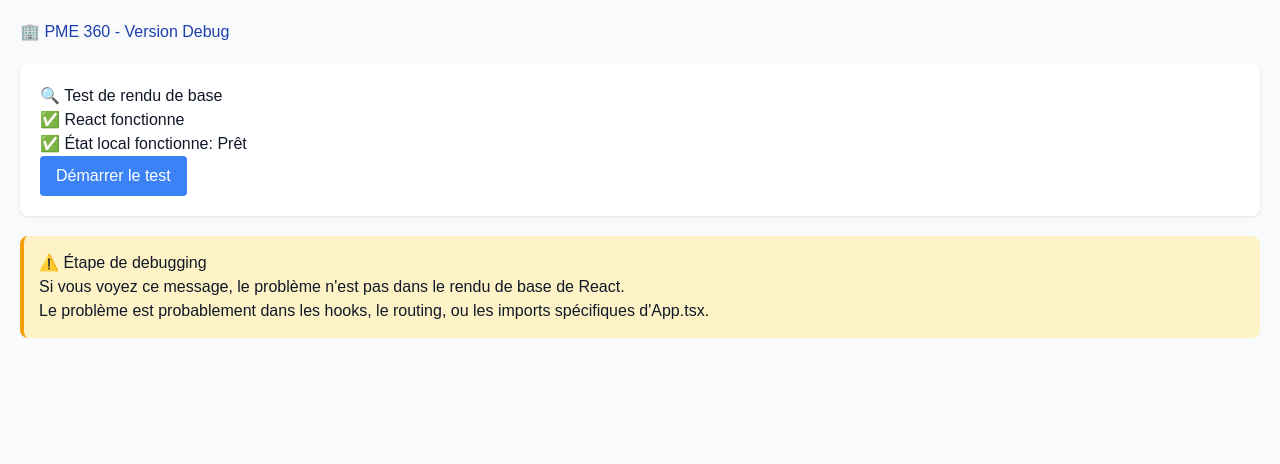
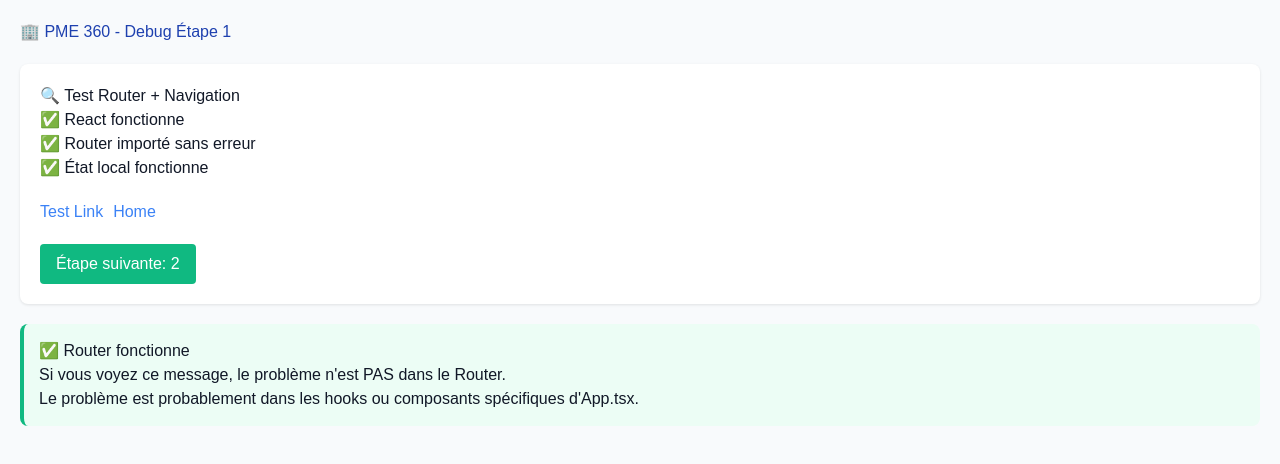
Before and after one commit to jbedje/pme-360, a React (Vite) app in the folder pme-360-frontend/: page / in a window 1280 px wide. Shown: the top 464 px of the page. Built offline with nearby package versions, Linux system fonts and the light colour scheme.

Commit message:
Test Router imports in AppDebug

```diff
--- a/pme-360-frontend/src/AppDebug.tsx
+++ b/pme-360-frontend/src/AppDebug.tsx
@@ -1,13 +1,15 @@
 import React, { useState } from 'react';
+import { BrowserRouter as Router, Routes, Route, Link } from 'react-router-dom';
 
-// Version minimale d'App.tsx pour debugging
+// Test étape 1: Router + imports de base
 function AppDebug() {
-  console.log('AppDebug is rendering');
+  console.log('AppDebug is rendering with Router');
 
-  const [isLoading, setIsLoading] = useState(false);
+  const [step, setStep] = useState(1);
 
   try {
     return (
+      <Router>
         <div style={{
           padding: '20px',
           fontFamily: 'Arial, sans-serif',
@@ -15,7 +17,7 @@ function AppDebug() {
           minHeight: '100vh'
         }}>
           <h1 style={{ color: '#1e40af', marginBottom: '20px' }}>
-          🏢 PME 360 - Version Debug
+            🏢 PME 360 - Debug Étape {step}
           </h1>
 
           <div style={{
@@ -25,42 +27,68 @@ function AppDebug() {
             boxShadow: '0 1px 3px rgba(0, 0, 0, 0.1)',
             marginBottom: '20px'
           }}>
-          <h2>🔍 Test de rendu de base</h2>
+            <h2>🔍 Test Router + Navigation</h2>
             <p>✅ React fonctionne</p>
-          <p>✅ État local fonctionne: {isLoading ? 'Chargement...' : 'Prêt'}</p>
+            <p>✅ Router importé sans erreur</p>
+            <p>✅ État local fonctionne</p>
+
+            <div style={{ margin: '20px 0' }}>
+              <Link to="/test" style={{ marginRight: '10px', color: '#3b82f6' }}>
+                Test Link
+              </Link>
+              <Link to="/" style={{ color: '#3b82f6' }}>
+                Home
+              </Link>
+            </div>
 
             <button
-            onClick={() => setIsLoading(!isLoading)}
+              onClick={() => setStep(step + 1)}
               style={{
                 padding: '8px 16px',
-              backgroundColor: '#3b82f6',
+                backgroundColor: '#10b981',
                 color: 'white',
                 border: 'none',
                 borderRadius: '4px',
                 cursor: 'pointer'
               }}
             >
-            {isLoading ? 'Arrêter' : 'Démarrer'} le test
+              Étape suivante: {step + 1}
             </button>
           </div>
 
+          <Routes>
+            <Route path="/" element={
               <div style={{
-          backgroundColor: '#fef3c7',
+                backgroundColor: '#ecfdf5',
                 padding: '15px',
                 borderRadius: '8px',
-          borderLeft: '4px solid #f59e0b'
+                borderLeft: '4px solid #10b981'
               }}>
-          <h3>⚠️ Étape de debugging</h3>
-          <p>Si vous voyez ce message, le problème n'est pas dans le rendu de base de React.</p>
-          <p>Le problème est probablement dans les hooks, le routing, ou les imports spécifiques d'App.tsx.</p>
+                <h3>✅ Router fonctionne</h3>
+                <p>Si vous voyez ce message, le problème n'est PAS dans le Router.</p>
+                <p>Le problème est probablement dans les hooks ou composants spécifiques d'App.tsx.</p>
               </div>
+            } />
+            <Route path="/test" element={
+              <div style={{
+                backgroundColor: '#eff6ff',
+                padding: '15px',
+                borderRadius: '8px',
+                borderLeft: '4px solid #3b82f6'
+              }}>
+                <h3>🎯 Page de test</h3>
+                <p>Navigation fonctionnelle !</p>
               </div>
+            } />
+          </Routes>
+        </div>
+      </Router>
     );
   } catch (error) {
-    console.error('AppDebug render error:', error);
+    console.error('AppDebug Router error:', error);
     return (
       <div style={{ padding: '20px', color: 'red' }}>
-        <h1>❌ Erreur de rendu</h1>
+        <h1>❌ Erreur Router</h1>
         <pre>{error?.toString()}</pre>
       </div>
     );
```
Lines whose indentation alone changed are shown as unchanged.
